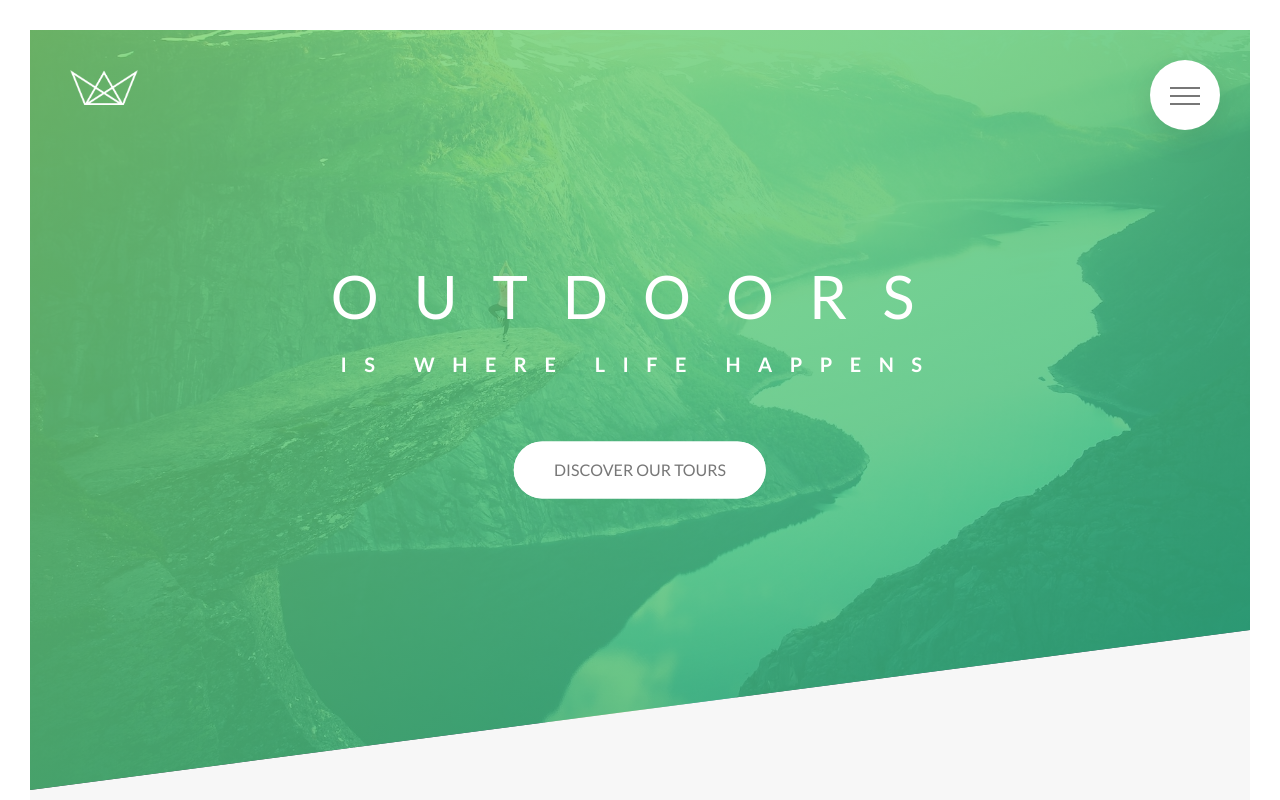
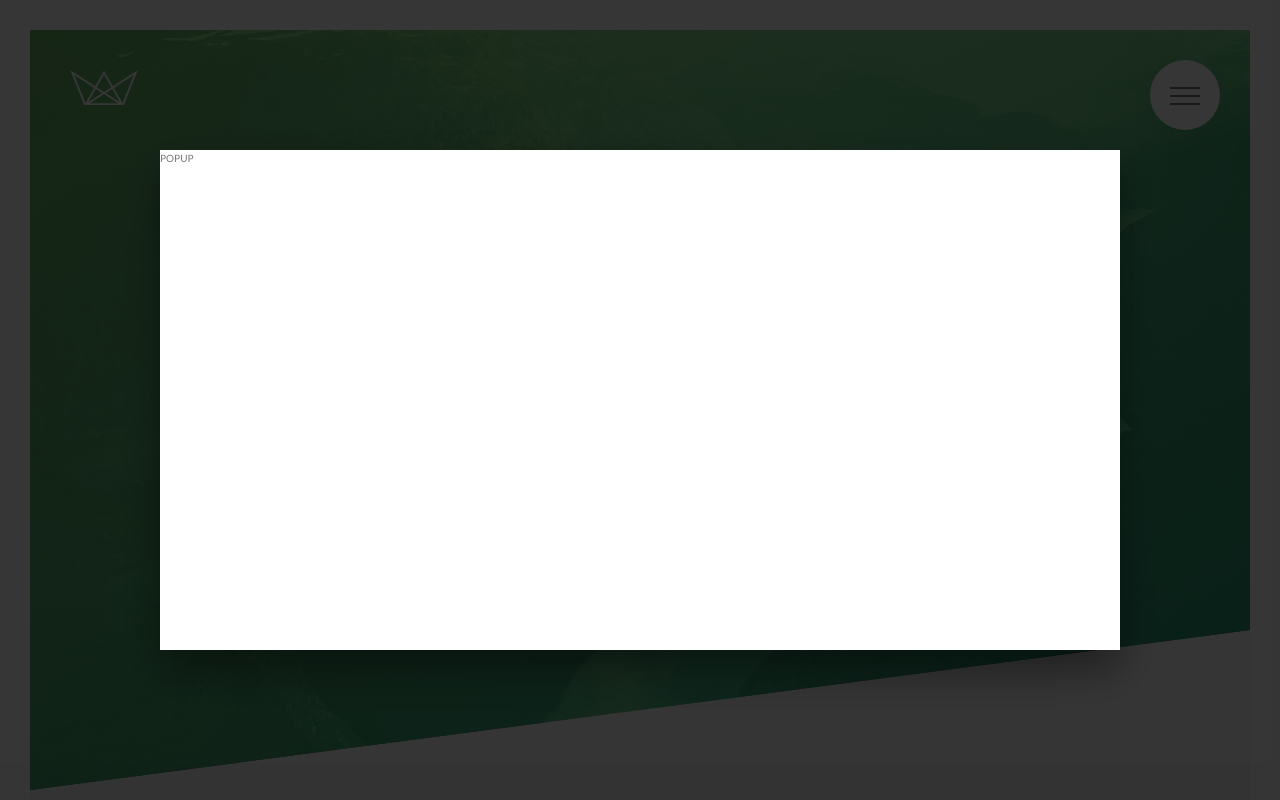
Before and after one commit to AlinaZakirod/CSS-course, a website: page index.html in a window 1280 px wide. Shown: the top 800 px of the page. Drawn offline with Linux system fonts and the light colour scheme.

Commit message:
mixin for centering

```diff
--- a/index.html
+++ b/index.html
@@ -470,6 +470,13 @@
         </div>
       </div>
     </footer>
+
+    <div class="popup">
+      <div class="popup__content">
+        POPUP
+      </div>
+      <div class="popup__background">&nbsp;</div>
+    </div>
     <!-- GRID LAYOUT -->
     <!-- Good practice to use up to 12 -->
     <!-- <section class="grid-test">
--- a/sass/abstracts/_mixins.scss
+++ b/sass/abstracts/_mixins.scss
@@ -5,3 +5,10 @@
     clear: both;
   }
 }
+
+@mixin absCenter {
+  position: absolute;
+  top: 50%;
+  left: 50%;
+  transform: translate(-50%, -50%);
+}
--- a/sass/components/_card.scss
+++ b/sass/components/_card.scss
@@ -161,10 +161,7 @@
   // BACK SIDE STYLING
 
   &__cta {
-    position: absolute;
-    top: 50%;
-    left: 50%;
-    transform: translate(-50%, -50%);
+    @include absCenter;
     width: 90%;
     text-align: center;
   }
--- a/sass/components/_form.scss
+++ b/sass/components/_form.scss
@@ -73,15 +73,12 @@
     top: -0.4rem;
 
     &::after {
+      @include absCenter;
       content: "";
       display: block;
       height: 1.3rem;
       width: 1.3rem;
       border-radius: 50%;
-      position: absolute;
-      top: 50%;
-      left: 50%;
-      transform: translate(-50%, -50%);
       background-color: $color-primary;
       opacity: 0;
       transition: opacity 0.2s;
--- /dev/null
+++ b/sass/components/_popup.scss
@@ -0,0 +1,23 @@
+.popup {
+  position: fixed;
+  width: 100%;
+  height: 100vh;
+  top: 0;
+  left: 0;
+  background-color: rgba($color-black, 0.58);
+  z-index: 3000;
+
+  &__content {
+    @include absCenter;
+    width: 75%;
+    height: 50rem;
+    background-color: $color-white;
+    box-shadow: 0 2rem 4rem rgba($color-black, 0.4);
+  }
+
+  &__background {
+    background-color: rgba($color-black, 0.5);
+    height: 100vh;
+    width: 100%;
+  }
+}
--- a/sass/layout/_navigation.scss
+++ b/sass/layout/_navigation.scss
@@ -47,10 +47,7 @@
   }
 
   &__list {
-    position: absolute;
-    top: 50%;
-    left: 50%;
-    transform: translate(-50%, -50%);
+    @include absCenter;
     list-style: none;
     text-align: center;
     width: 100%;
--- a/sass/main.scss
+++ b/sass/main.scss
@@ -13,6 +13,7 @@
 @import "components/composition";
 @import "components/feature-box";
 @import "components/form";
+@import "components/popup";
 @import "components/story";
 
 @import "layout/footer";
```
Also changed, not shown: css/style.css.
